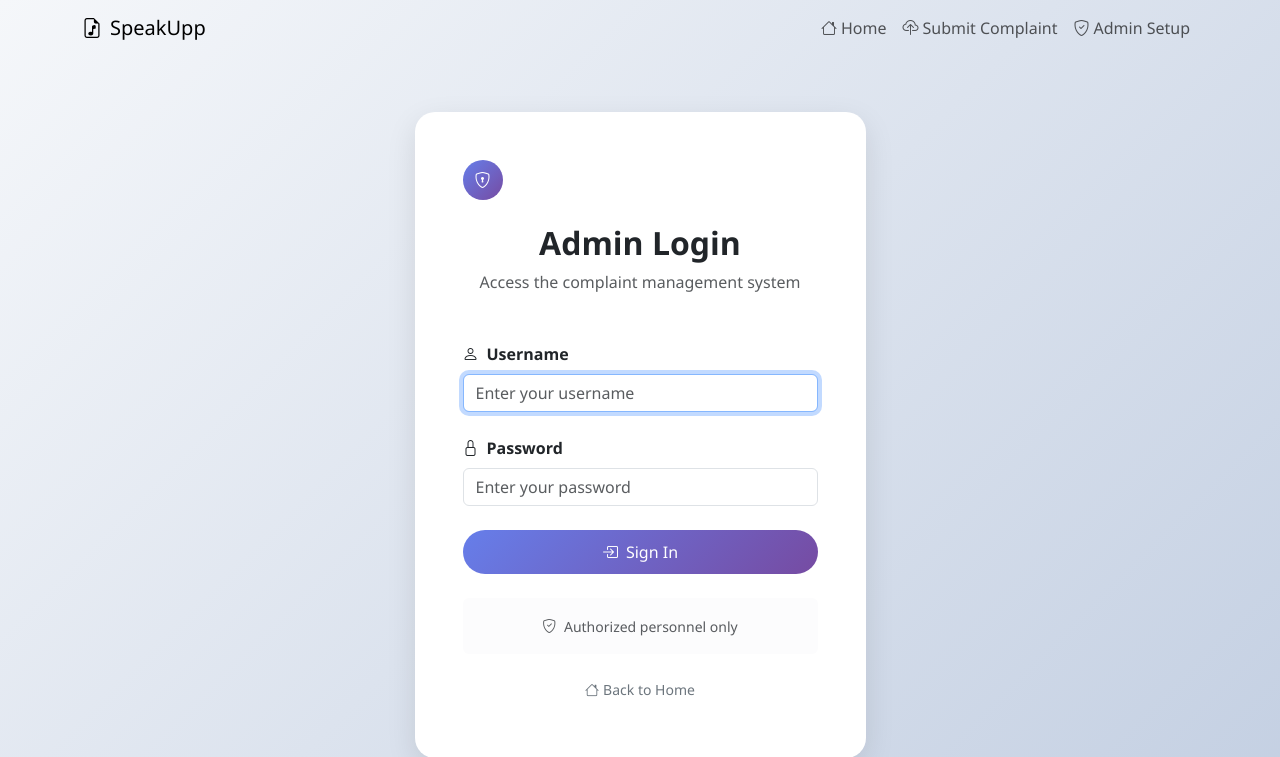
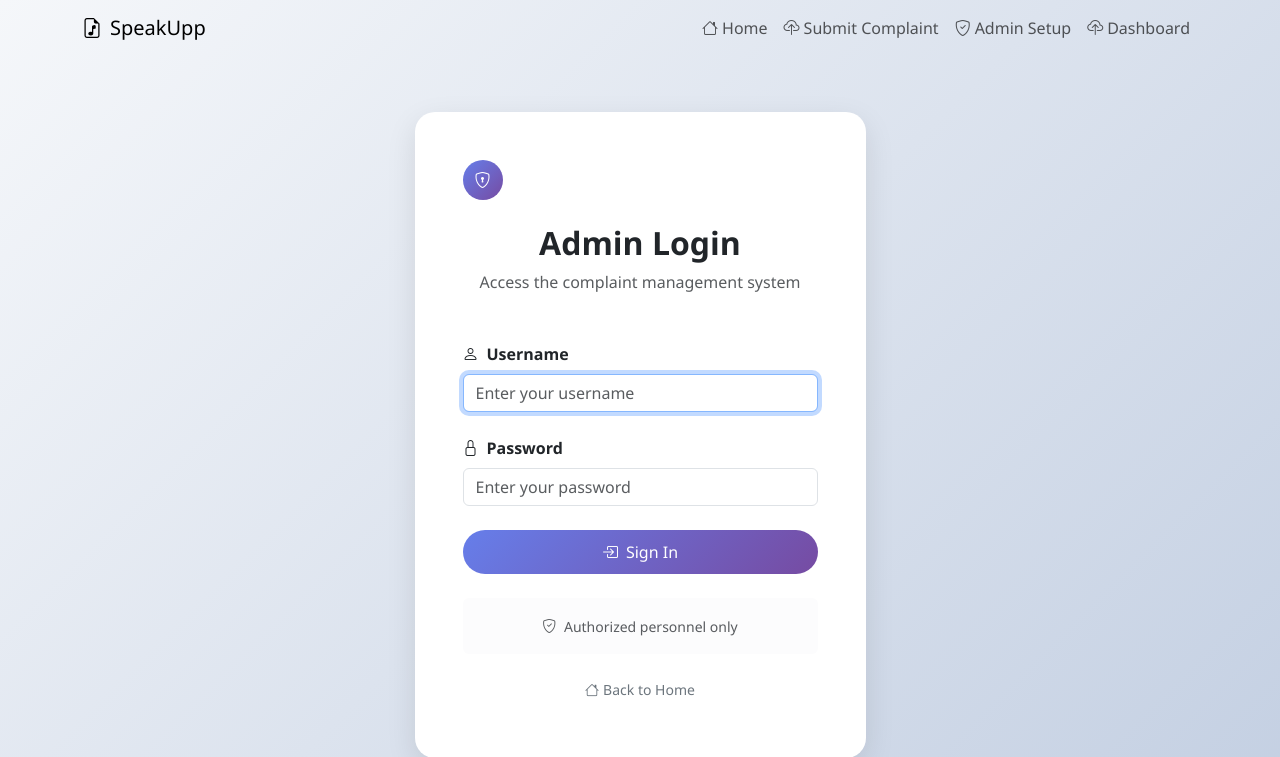
Before and after one commit to wallalwar-om/Voice-to-Text-Complaint-System, a Flask app: page /admin in a window 1280 px wide. Shown: the top 757 px of the page. Run offline with Flask 3, Linux system fonts and the light colour scheme; data that the repository does not hold is empty.

Commit message:
Mongo Atlas

```diff
--- a/app.py
+++ b/app.py
@@ -19,8 +19,9 @@ app.secret_key = os.getenv('SECRET_KEY')
 MONGO_URI = os.getenv('MONGO_URI')
 client = MongoClient(MONGO_URI)
 
-DATABASE = os.getenv('DATABASE')
-db = client[DATABASE]
+# DATABASE = os.getenv('DATABASE')
+# db = client[DATABASE]
+db = client.get_database()
 coll = db['complaints']
 
 
--- a/templates/base.html
+++ b/templates/base.html
@@ -43,6 +43,11 @@
                         </a>
                         {% endif %}
                     </li>
+                    <li class="nav-item">
+                        <a class="nav-link" href="{{ url_for('admin_dashboard') }}">
+                            <i class="bi bi-cloud-upload me-1"></i>Dashboard
+                        </a>
+                    </li>
                 </ul>
             </div>
         </div>
```
